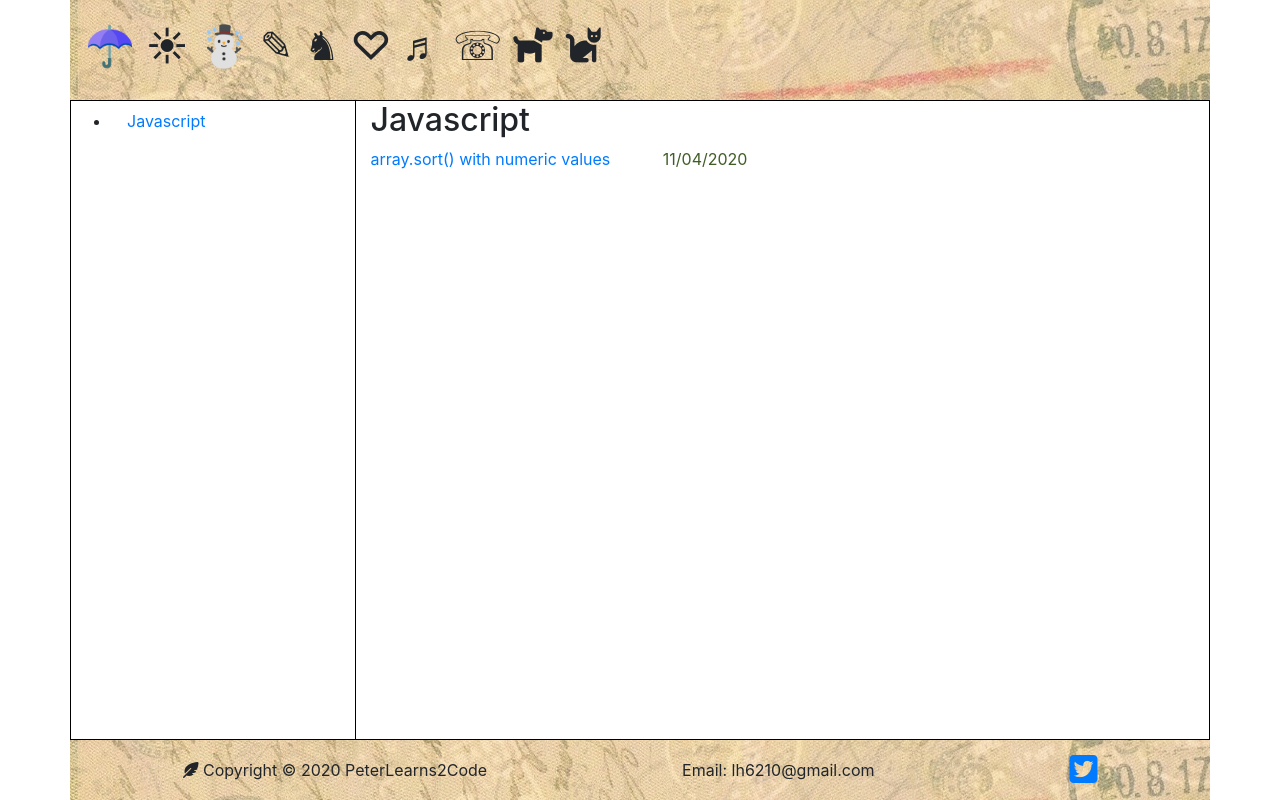
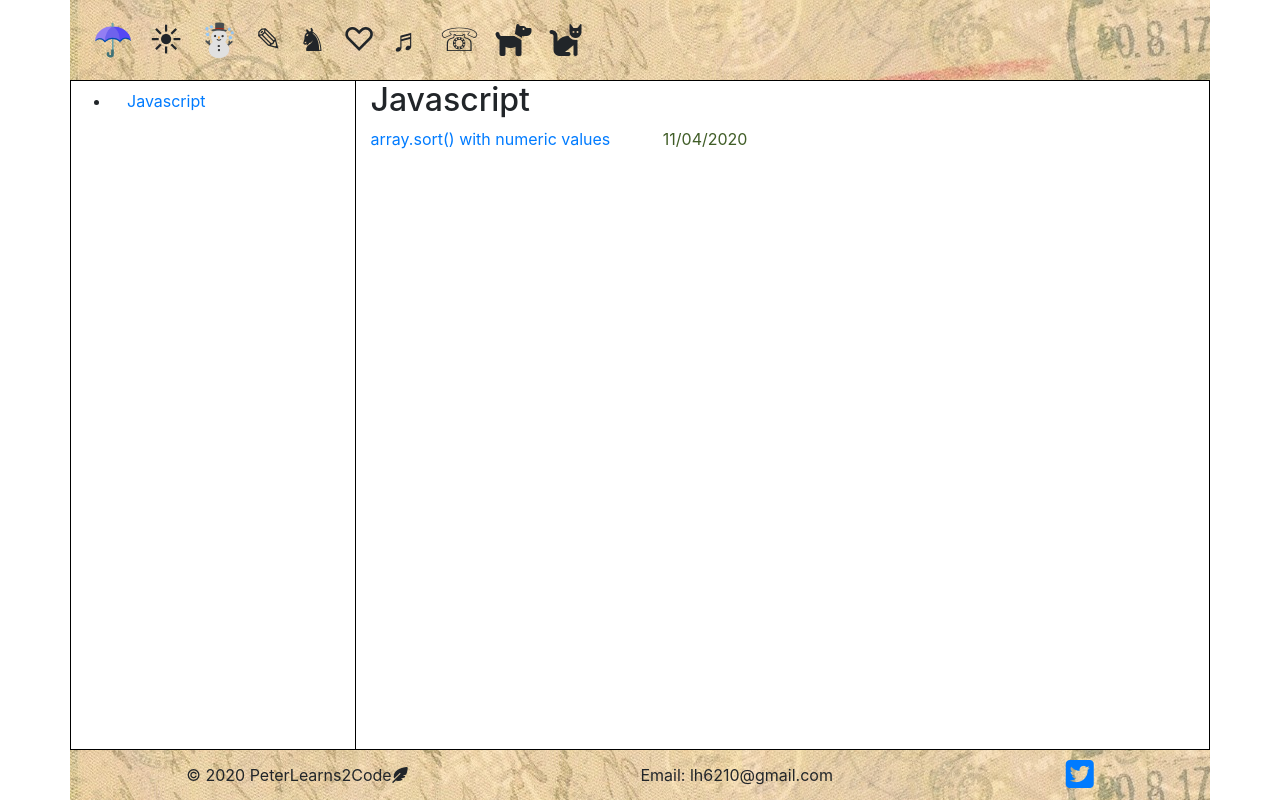
Before and after one commit to lh6210/webapp4everyone, a PHP site: page / in a window 1280 px wide. Run offline with PHP 8.4, Linux system fonts and the light colour scheme; some libraries are stand-ins or nearby versions.

Commit message:
header footer modification: flex-wrap font-size etc

```diff
--- a/personal/assets/styles/style.css
+++ b/personal/assets/styles/style.css
@@ -34,11 +34,16 @@ button {
 .header, .footer {
 	background-image: url("postcard.jpg");
 	/* background-image: linear-gradient(90deg, rgba(34, 152, 221, 1),rgba(211, 234, 248, 1)); */
-	height: 100px;
 }
 
-.footer {
-	height: 60px;
+.header .h-elm {
+	padding:1rem .5rem;
+	font-size: 2rem;
+}
+
+.footer>div {
+	padding: 0.5rem 0;
+
 }
 
 .nav {
--- a/personal/index.html
+++ b/personal/index.html
@@ -20,8 +20,17 @@
 		<div class="container page d-flex flex-column">
 			<!-- header of the body -->
 			<div class="row header">
-				<div class="col-12 d-flex align-items-center">
-					<h1 class="text-center">&#9730 &#9728 &#9731 &#9998 &#9822 &#9825 &#9836 &#9743  <i class="fas fa-dog fa-sm"></i> <i class="fas fa-cat fa-sm"></i></h1>
+				<div class="col-12 d-flex align-items-center flex-wrap">
+					<div class='h-elm'> &#9730 </div>
+					<div class='h-elm'> &#9728 </div>
+					<div class='h-elm'>&#9731</div>
+					<div class='h-elm'>&#9998</div>
+					<div class='h-elm'>&#9822</div>
+					<div class='h-elm'>&#9825</div>
+					<div class='h-elm'> &#9836 </div>
+					<div class='h-elm'> &#9743 </div>
+					<i class="fas fa-dog fa-sm h-elm"></i>
+					<i class="fas fa-cat fa-sm h-elm"></i>
 				</div>
 			</div>
 
@@ -44,8 +53,8 @@
 
 			<!--footer row begins-->
 			<div class="row footer">
-				<div class="col-12 d-flex justify-content-around align-items-center">
-					<div><i class="fas fa-feather-alt"></i> Copyright &copy; 2020 PeterLearns2Code</div>
+				<div class="col-12 d-flex justify-content-around align-items-center flex-wrap">
+					<div>&copy; 2020 PeterLearns2Code<i class="fas fa-feather-alt"></i></div>
 					<div>Email: lh6210@gmail.com</div>
 					<div><a href="https://twitter.com/PeterLi06"><i class="fab fa-twitter-square fa-2x"></i></a></div>
 				</div>
```
Also changed, not shown: personal/js/sort_numeric_Nov2020.html (+14 -5 lines).
